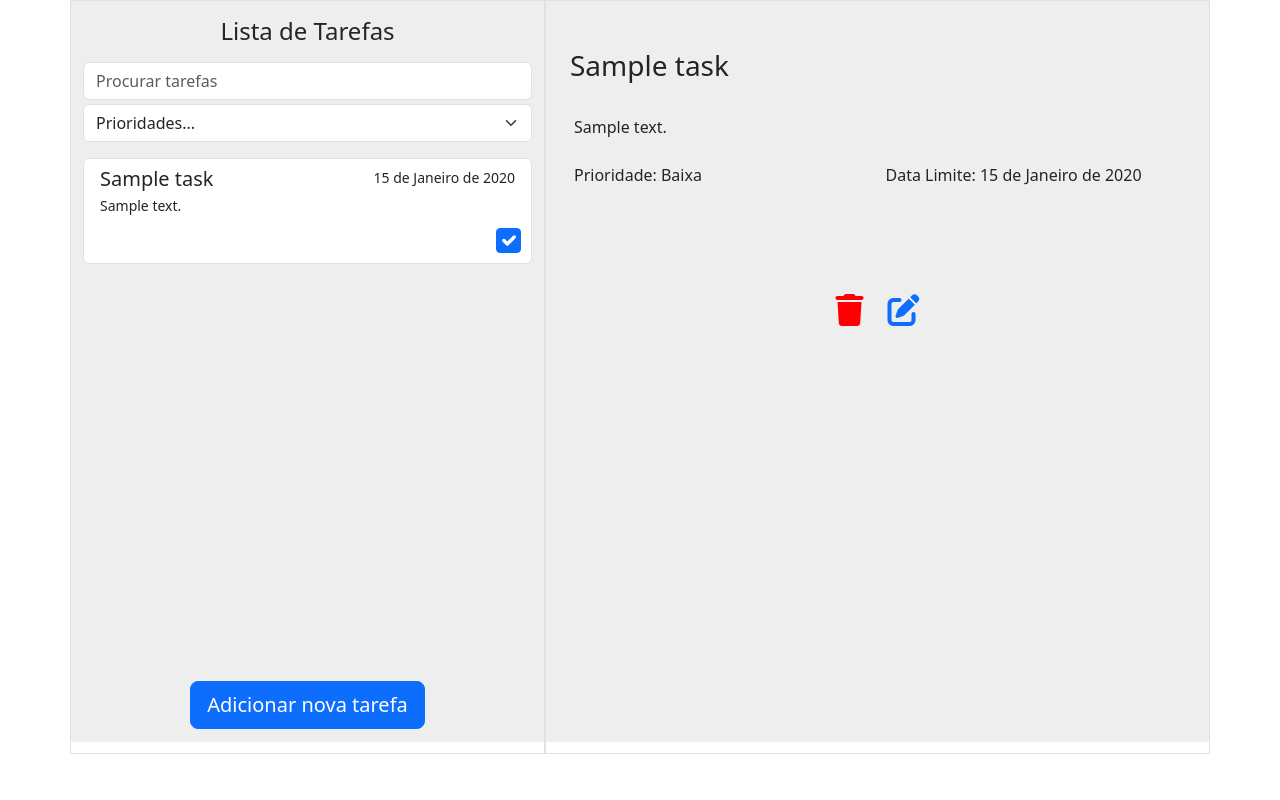
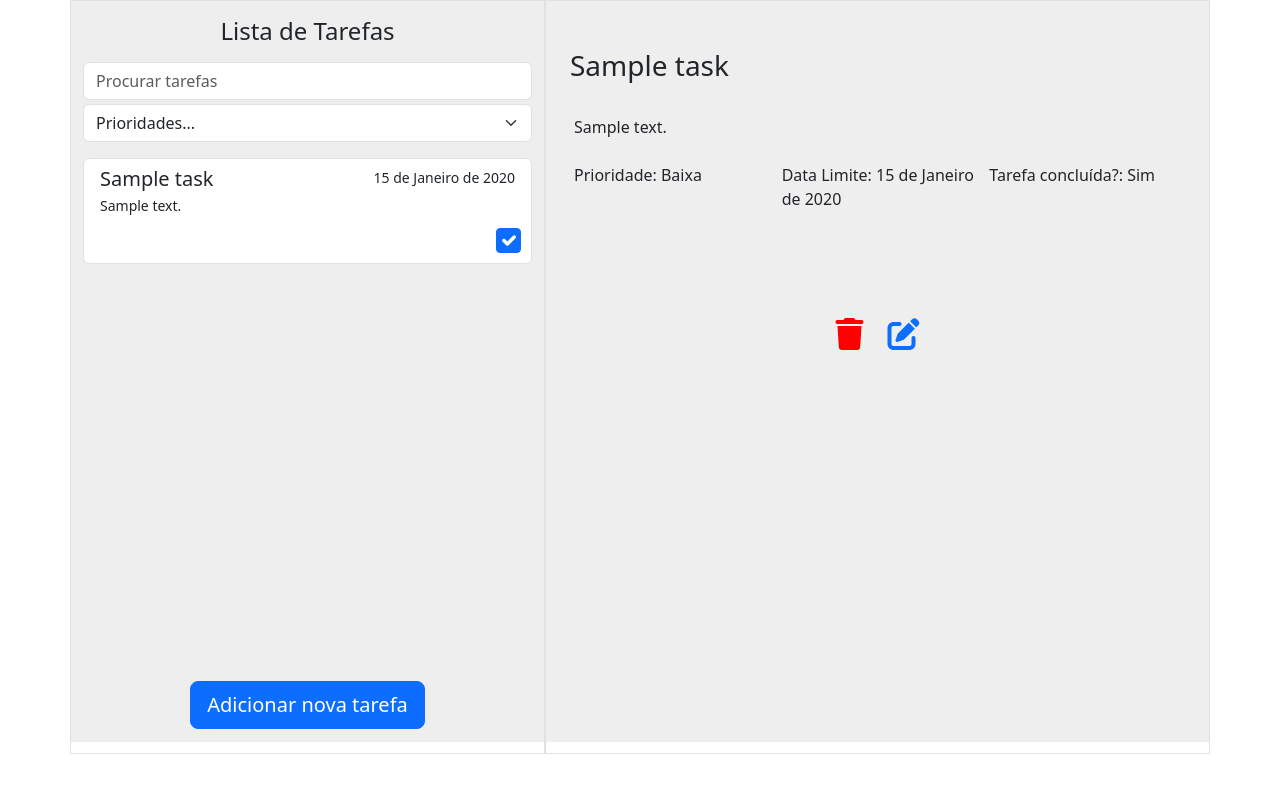
Before and after one commit to Hypn0iid/task-management-system, a Django app: template taskmanagementsystem/tasks/templates/index.html in a window 1280 px wide. Run offline with Django 5.2, Linux system fonts and the light colour scheme; the template is opened without the code that fills it: values that come from a table or form of the project are taken from there, others are empty; tables that the repository leaves empty hold one stand-in row (values such as "Sample post"); some libraries are stand-ins or nearby versions.

Commit message:
melhorar texto

```diff
--- a/taskmanagementsystem/tasks/templates/partials/_show_task.html
+++ b/taskmanagementsystem/tasks/templates/partials/_show_task.html
@@ -10,11 +10,14 @@
       </div>
       <br/>
       <div class="row">
-        <div class="p-0 col-6">
+        <div class="p-0 col-4">
           Prioridade: {{ selected_task.get_priority_display }}
         </div>
-        <div class="p-0 col-6">
+        <div class="p-0 col-4">
           Data Limite: {{ selected_task.due_date|default_if_none:"N/A" }}
+        </div>
+        <div class="p-0 col-4">
+          Tarefa concluída?: {{ selected_task.is_completed|yesno:"Sim,Não" }}
         </div>
       </div>
     </div>
--- a/taskmanagementsystem/tasks/templates/partials/_task_list.html
+++ b/taskmanagementsystem/tasks/templates/partials/_task_list.html
@@ -138,7 +138,7 @@
         })
         .then(response => {
             if (response.ok) {
-              toastr.success('Tarefa adicionada com sucesso!');
+              toastr.success('Tarefa atualizada com sucesso!');
             } else {
               toastr.error('Erro!');
             }
```
